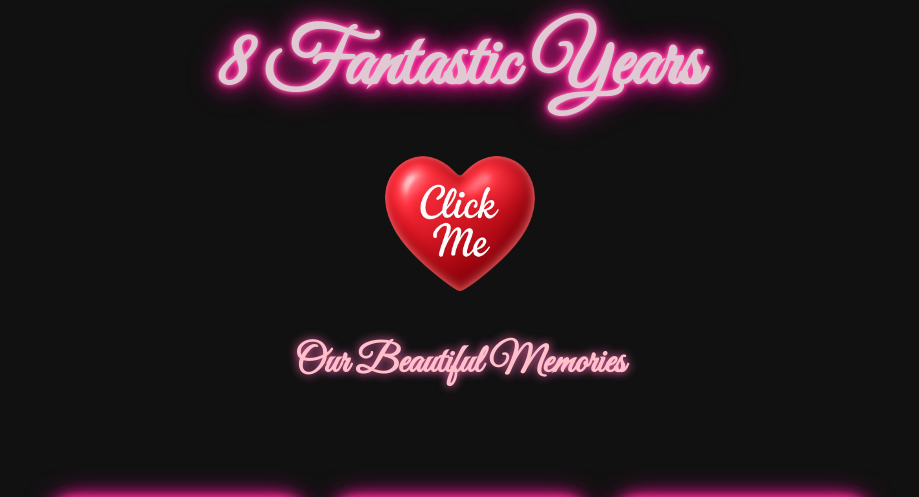
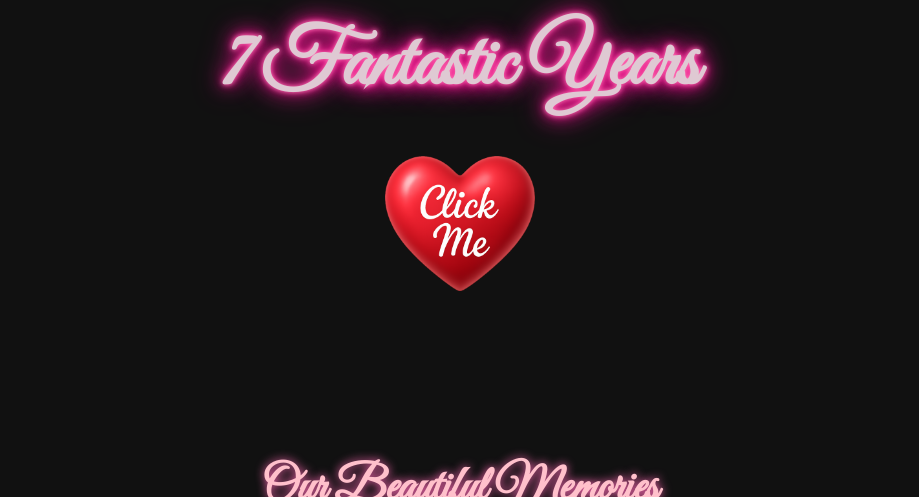
Before and after one commit to Vramiro7/anniversary-card, a plain HTML site: page index.html in a window 1280 px wide. Shown: the top 497 px of the page, without its empty margins (180-1099 px from the left). Drawn offline with Linux system fonts and the light colour scheme; grey boxes are pictures that could not be loaded.

Commit message:
fixed dates

```diff
--- a/index.html
+++ b/index.html
@@ -11,7 +11,7 @@
 </head>
 <body>
   <header>
-    <h1>8 Fantastic Years</h1>
+    <h1>7 Fantastic Years</h1>
   </header>
 
   <!-- ❤️ Heart div acting as button -->
@@ -22,8 +22,14 @@
     <span class="close">&times;</span>
     <h1>I will always love you,</h1>
     <h2>till the day my soul disappears.</h2>
-    <p>Happy 8 years 💖</p>
+    <p>Happy 7 years 💖</p>
   </div>
+  <br>
+  <br>
+  <br>
+  <br>
+  <br>
+  <br>
   <br>
   <br>
   <h2 class="memory-title">Our Beautiful Memories</h2>
--- a/styles.css
+++ b/styles.css
@@ -112,7 +112,7 @@ header h1 {
     opacity: 0;
   }
   100% {
-    transform: scale(1);
+    transform: scale(2);
     opacity: 2;
   }
 }
@@ -223,7 +223,7 @@ span.heart {
 }
 
 .memory-title {
-  font-size: 2.5rem;
+  font-size: 3rem;
   color: #ffc0cb;
   text-shadow: 0 0 10px #ff69b4;
   margin-bottom: 1rem;
```
